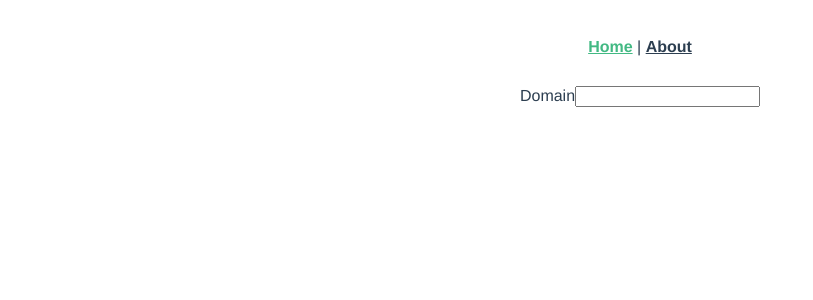
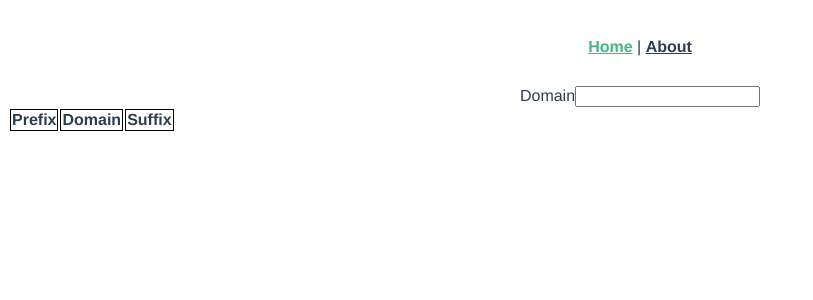
Before and after one commit to blamebutton/domainhack, a Vue app: page / in a window 1280 px wide. Shown: the top 300 px of the page, without its empty margins (0-813 px from the left). Built offline with nearby package versions, Linux system fonts and the light colour scheme.

Commit message:
added domain list

```diff
--- /dev/null
+++ b/src/components/MatchList.vue
@@ -0,0 +1,37 @@
+<template>
+  <div>
+    <table>
+      <tr>
+        <th>Prefix</th>
+        <th>Domain</th>
+        <th>Suffix</th>
+      </tr>
+      <tr v-for="(match, index) in matched" v-bind:key="index">
+        <td>{{ match.prefix }}</td>
+        <td>{{ match.domain }}</td>
+        <td>{{ match.suffix }}</td>
+      </tr>
+    </table>
+  </div>
+</template>
+
+<script lang="ts">
+import {Component, Vue} from 'vue-property-decorator';
+
+@Component({
+  computed: {
+    'matched': function () {
+      return this.$store.getters['matched'];
+    }
+  }
+})
+export default class MatchList extends Vue {
+}
+</script>
+
+<!-- Add "scoped" attribute to limit CSS to this component only -->
+<style scoped lang="scss">
+tr, th, td {
+  border: 1px solid black;
+}
+</style>
--- a/src/store/index.ts
+++ b/src/store/index.ts
@@ -64,5 +64,6 @@ export default new Vuex.Store<DomainhackState>({
   getters: {
     input: state => state.input,
     list: state => state.list,
+    matched: state => state.matched,
   }
 });
--- a/src/views/Home.vue
+++ b/src/views/Home.vue
@@ -1,15 +1,17 @@
 <template>
   <div>
     <DomainInput></DomainInput>
+    <MatchList></MatchList>
   </div>
 </template>
 
 <script lang="ts">
 import {Component, Vue} from 'vue-property-decorator';
 import DomainInput from "@/components/DomainInput.vue";
+import MatchList from "@/components/MatchList.vue";
 
 @Component({
-  components: {DomainInput},
+  components: {MatchList, DomainInput},
 })
 export default class Home extends Vue {
 
```
Also changed, not shown: src/components/HelloWorld.vue (deleted, +0 -19 lines).
